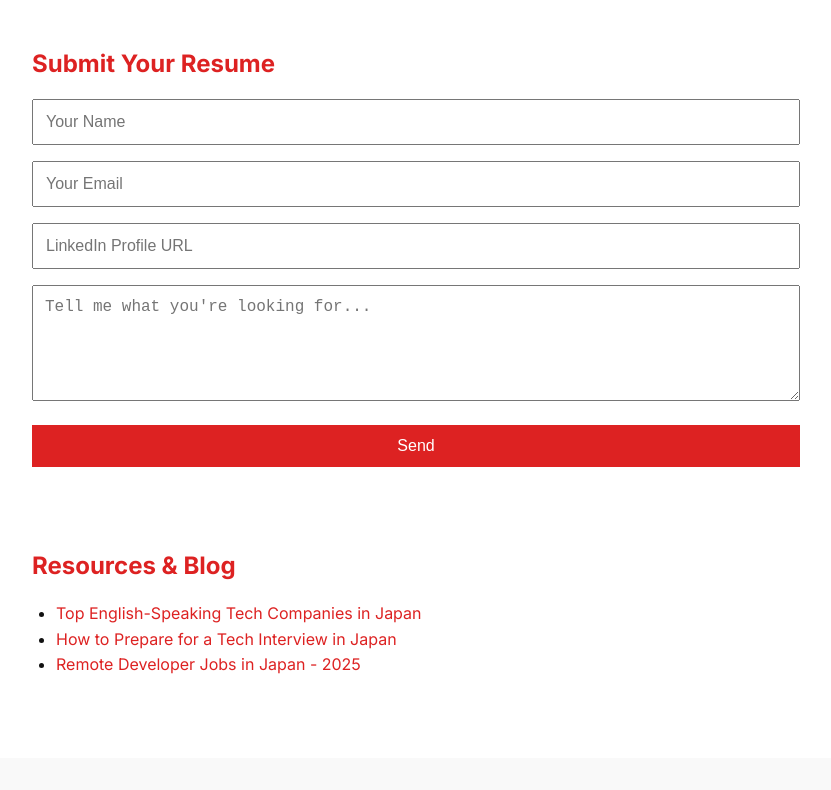
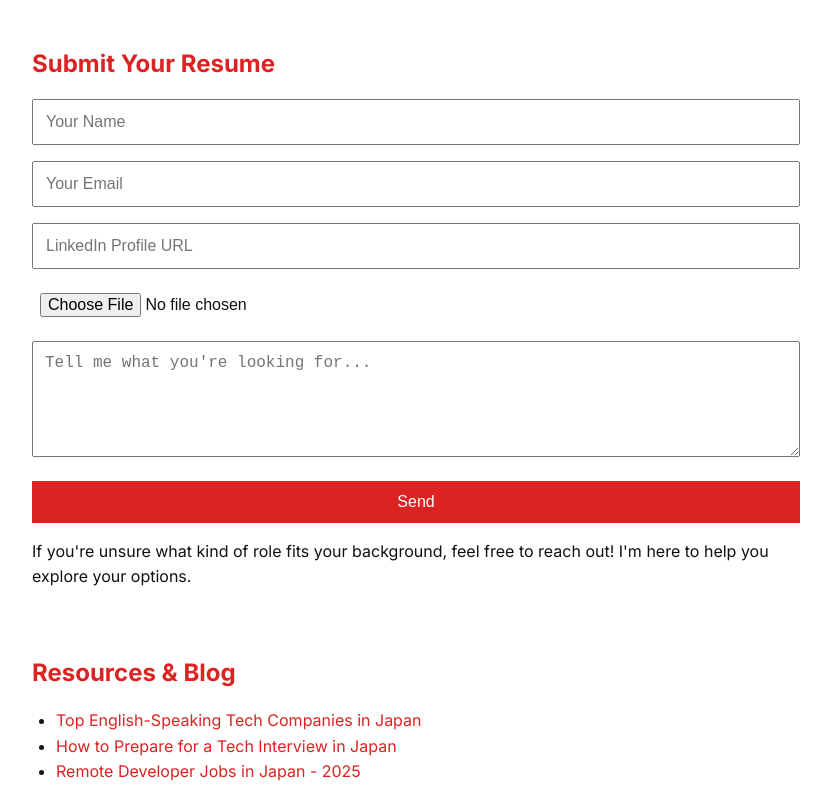
Before and after one commit to OndrejZatloukal/OndrejZatloukal.github.io, a plain HTML site: page index.html in a window 1280 px wide. Shown: the part 611-1401 px from the top of the page, without its empty margins (224-1055 px from the left). Drawn offline with Linux system fonts and the light colour scheme.

Commit message:
Updated form

```diff
--- a/index.html
+++ b/index.html
@@ -59,6 +59,9 @@
       margin-bottom: 1rem;
       font-size: 1rem;
     }
+    .form-section input[type="file"] {
+      padding: 0.5rem;
+    }
     .form-section button {
       background-color: #d22;
       color: #fff;
@@ -102,13 +105,15 @@
 
   <section class="section form-section">
     <h2>Submit Your Resume</h2>
-    <form action="https://formspree.io/f/your-form-id" method="POST">
+    <form action="https://formspree.io/f/your-form-id" method="POST" enctype="multipart/form-data">
       <input type="text" name="name" placeholder="Your Name" required>
       <input type="email" name="email" placeholder="Your Email" required>
       <input type="url" name="linkedin" placeholder="LinkedIn Profile URL">
+      <input type="file" name="resume" accept=".pdf,.doc,.docx">
       <textarea name="message" placeholder="Tell me what you're looking for..." rows="5"></textarea>
       <button type="submit">Send</button>
     </form>
+    <p>If you're unsure what kind of role fits your background, feel free to reach out! I'm here to help you explore your options.</p>
   </section>
 
   <section class="section">
```
